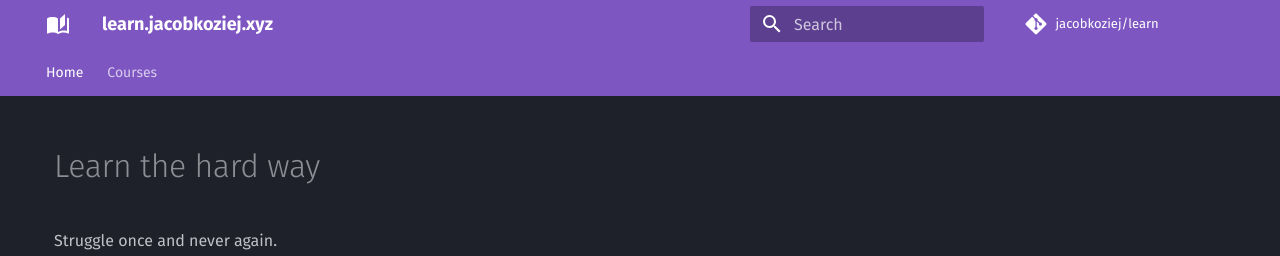
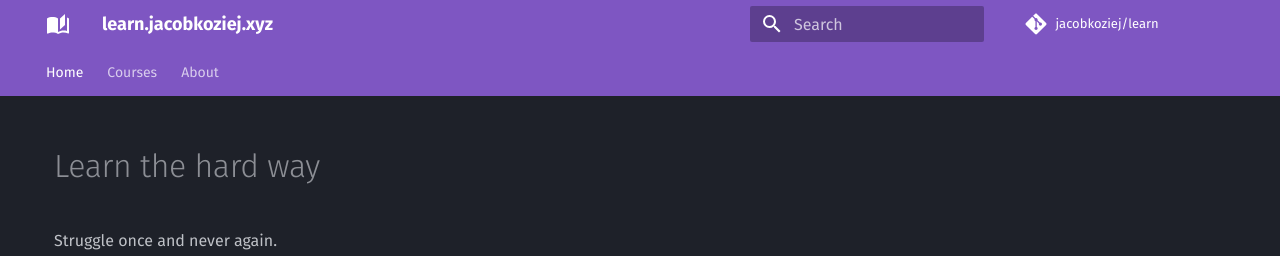
Before and after one commit to jacobkoziej/learn, an MkDocs documentation site: the page built from docs/index.md, in a window 1280 px wide. Shown: the top 256 px of the page. Built offline with MkDocs 1.6.1 and Material for MkDocs 9.7.7, drawn with Linux system fonts in a browser that asks for light colours; comment, search, counter and statistics services are not loaded.

Commit message:
Add license to site navigation

```diff
--- a/mkdocs.yml
+++ b/mkdocs.yml
@@ -49,3 +49,5 @@ nav:
   - Home: index.md
   - Courses:
     - Overview: courses.md
+  - About:
+    - License: about/license.md
```
